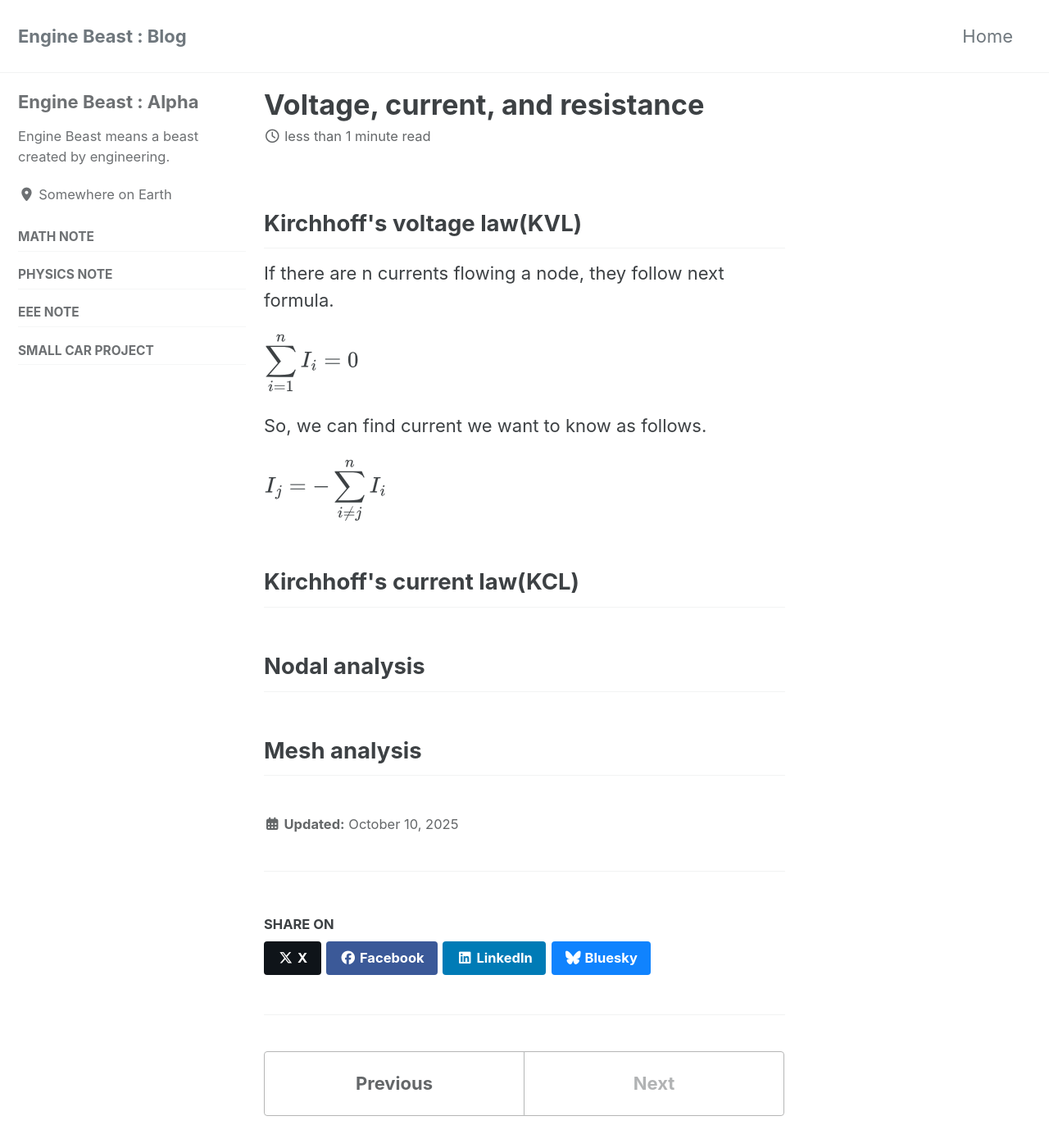
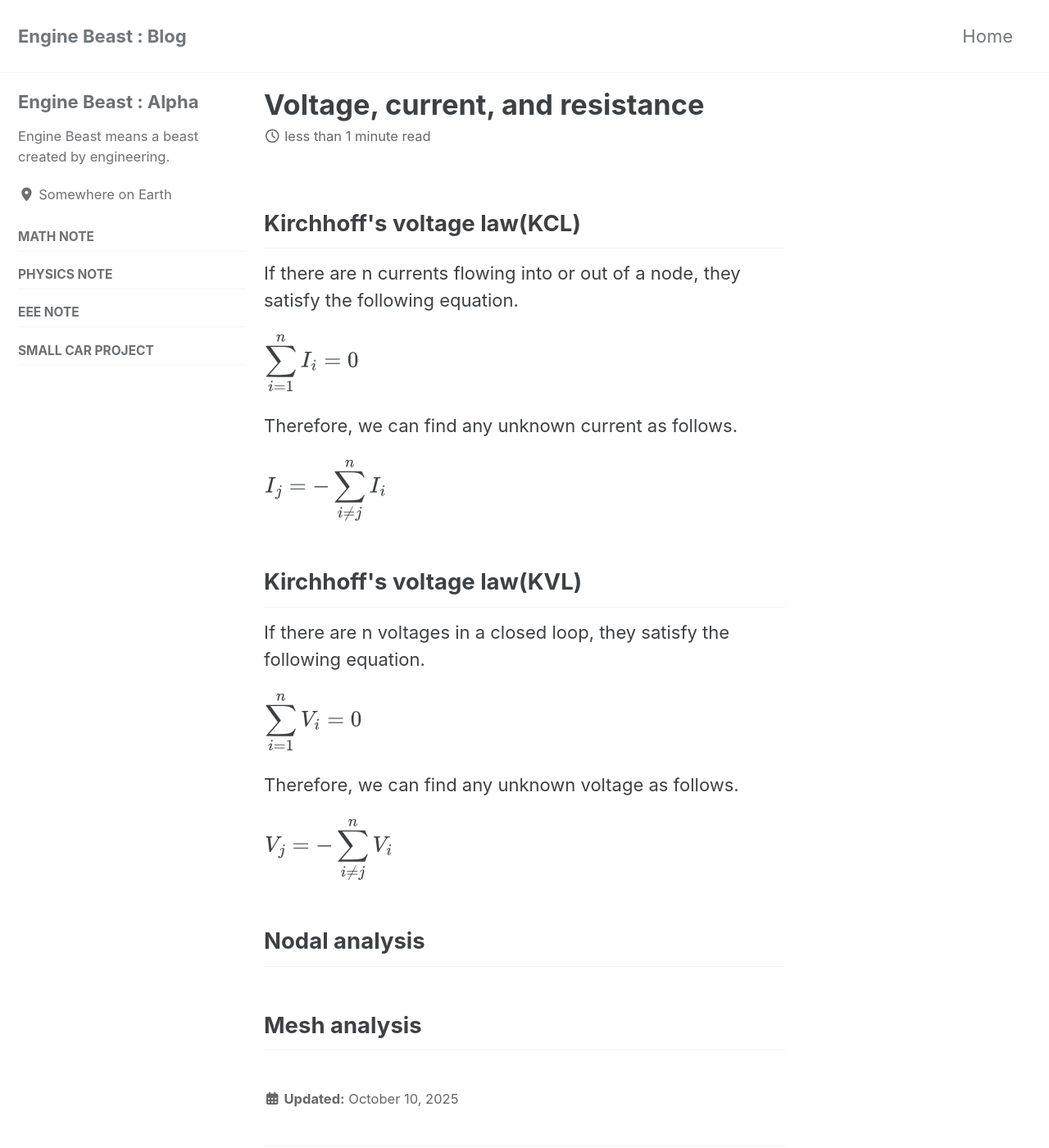
Before and after one commit to enginebeast/enginebeast.github.io, a Jekyll site: the page built from _posts/2025-10-10-vir.html, in a window 1280 px wide and 1400 px high. Shown: the whole window at 82% size. Built offline with Jekyll 4.4.1, drawn with Linux system fonts in a browser that asks for light colours; cached includes are drawn as plain includes.

Commit message:
Edit sentence error

```diff
--- a/_posts/2025-10-10-vir.html
+++ b/_posts/2025-10-10-vir.html
@@ -5,8 +5,8 @@ categories:
 use_math: true
 ---
 
-<h2>Kirchhoff's voltage law(KVL)</h2>
-If there are n currents flowing a node, they follow next formula.
+<h2>Kirchhoff's voltage law(KCL)</h2>
+If there are n currents flowing into or out of a node, they satisfy the following equation.
 
 $$
 \begin{flalign*}
@@ -14,7 +14,7 @@ $$
 \end{flalign*}
 $$
 
-So, we can find current we want to know as follows.
+Therefore, we can find any unknown current as follows.
 
 $$
 \begin{flalign*}
@@ -22,7 +22,21 @@ I_j = -\sum^n_{i\neq j} I_i &&
 \end{flalign*}
 $$
 
-<h2>Kirchhoff's current law(KCL)</h2>
+<h2>Kirchhoff's voltage law(KVL)</h2>
+If there are n voltages in a closed loop, they satisfy the following equation.
+$$
+\begin{flalign*}
+\sum^n_{i=1} V_i = 0 &&
+\end{flalign*}
+$$
+
+Therefore, we can find any unknown voltage as follows.
+
+$$
+\begin{flalign*}
+V_j = -\sum^n_{i\neq j} V_i &&
+\end{flalign*}
+$$
 
 <h2>Nodal analysis</h2>
 
```
